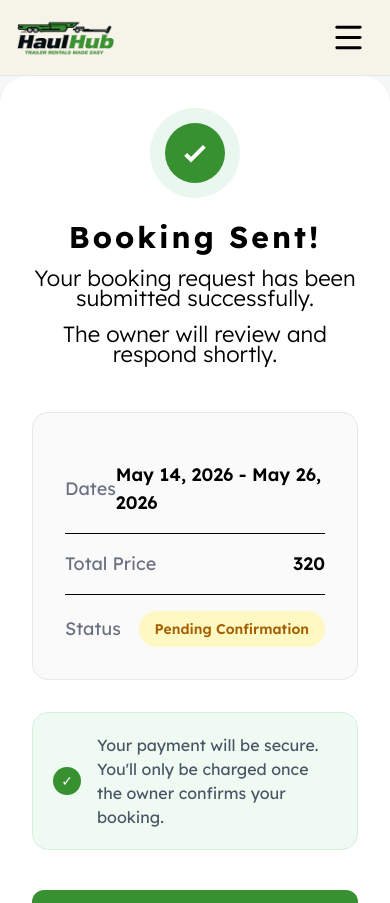
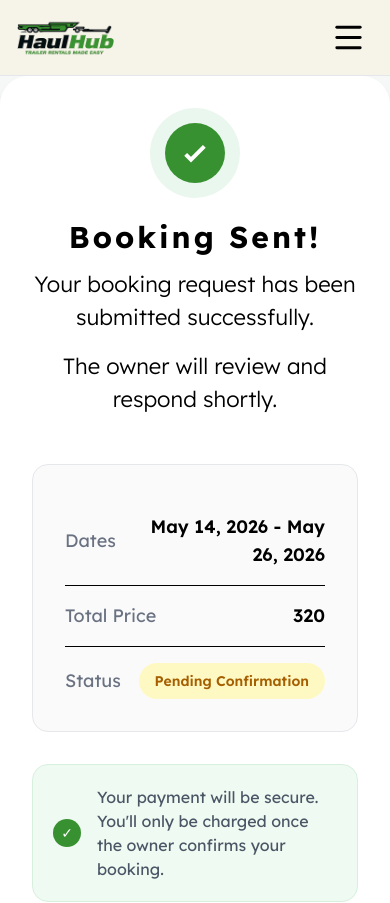
Before and after one commit to devakash400/HaulHub_ReactJS, a React (Create React App) app: page /booking-sent in a window 390 px wide. Shown: the top 903 px of the page. Built offline with nearby package versions, Linux system fonts and the light colour scheme; no server answers.

Commit message:
bug id 14 in Haulhub Web 10 Jun 2026

```diff
--- a/src/pages/BookingSent/BookingSent.tsx
+++ b/src/pages/BookingSent/BookingSent.tsx
@@ -52,13 +52,13 @@ const BookingSent: React.FC = () => {
             </h1>
 
             <p
-              className="mt-4 text-[22px] font-light leading-[20px] tracking-[0px] text-black align-middle"
+              className="mt-4 text-[22px] font-light leading-normal md:leading-[20px] tracking-[0px] text-black align-middle"
               style={{ fontFamily: "Lexend" }}
             >
               Your booking request has been submitted successfully.
             </p>
             <p
-              className="mt-4 text-[22px] font-light leading-[20px] tracking-[0px] text-black align-middle"
+              className="mt-4 text-[22px] font-light leading-normal md:leading-[20px] tracking-[0px] text-black align-middle"
               style={{ fontFamily: "Lexend" }}
             >
               The owner will review and respond shortly.
@@ -68,26 +68,26 @@ const BookingSent: React.FC = () => {
 
           {/* Details Card */}
           <div className="max-w-3xl mx-auto mt-12 border border-gray-200 rounded-2xl p-8 bg-[#fafafa]">
-            <div className="flex justify-between items-center py-4 border-b">
-              <span className="text-gray-500 text-lg">Dates</span>
+            <div className="flex justify-between items-center py-4 border-b gap-4 md:gap-0">
+              <span className="text-gray-500 text-lg whitespace-nowrap md:whitespace-normal">Dates</span>
 
-              <span className="font-semibold text-lg">
+              <span className="font-semibold text-lg text-right md:text-left">
                 {formatDateString(String(state.dates || "2026-05-14 - 2026-05-26"))}
               </span>
             </div>
 
-            <div className="flex justify-between items-center py-4 border-b">
-              <span className="text-gray-500 text-lg">Total Price</span>
+            <div className="flex justify-between items-center py-4 border-b gap-4 md:gap-0">
+              <span className="text-gray-500 text-lg whitespace-nowrap md:whitespace-normal">Total Price</span>
 
-              <span className="font-semibold text-lg">
+              <span className="font-semibold text-lg text-right md:text-left">
                 {String(state.totalPrice || "320")}
               </span>
             </div>
 
-            <div className="flex justify-between items-center pt-4">
-              <span className="text-gray-500 text-lg">Status</span>
+            <div className="flex justify-between items-center pt-4 gap-4 md:gap-0">
+              <span className="text-gray-500 text-lg whitespace-nowrap md:whitespace-normal">Status</span>
 
-              <span className="px-4 py-2 rounded-full text-sm font-semibold bg-yellow-100 text-yellow-700">
+              <span className="px-4 py-2 rounded-full text-sm font-semibold bg-yellow-100 text-yellow-700 whitespace-nowrap md:whitespace-normal text-right md:text-left">
                 Pending Confirmation
               </span>
             </div>
```
